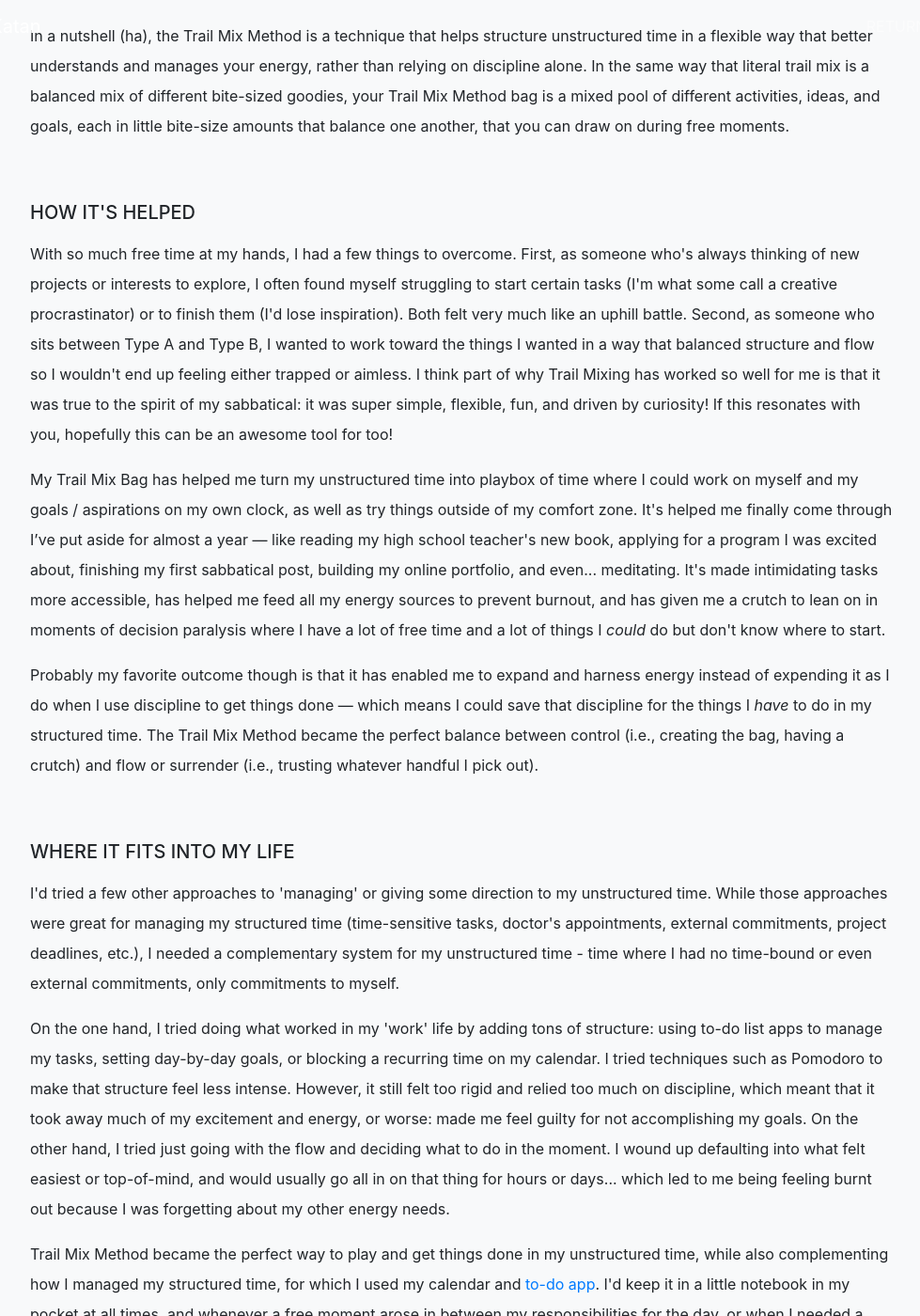
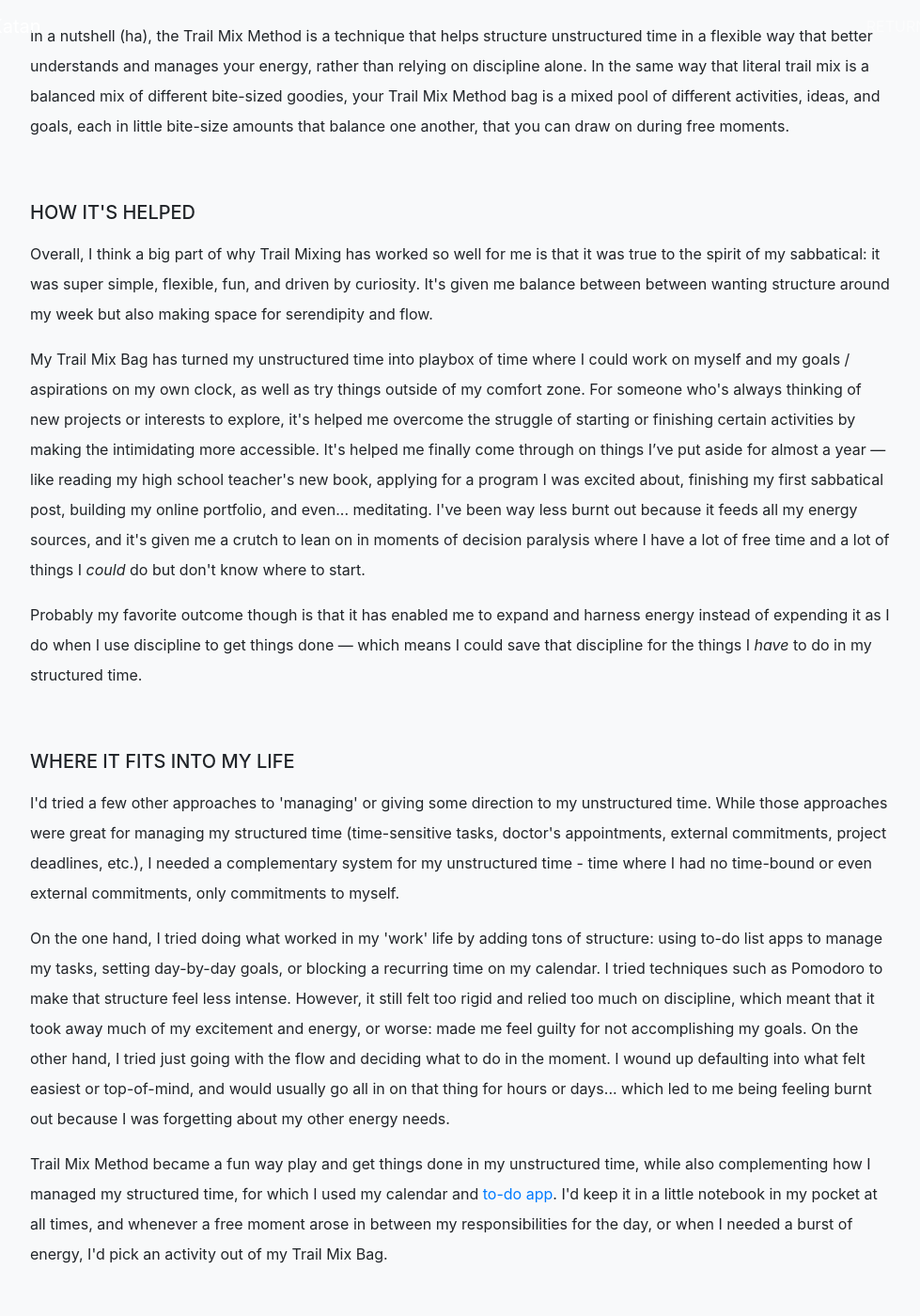
Before and after one commit to dalkat/dalkat.github.io, a Jekyll site: the page built from trailmix.md, in a window 1280 px wide and 1400 px high, scrolled down 1769 px. Shown: the whole window at 94% size, without its empty margins (148-1127 px from the left). Built offline with Jekyll 4.4.1, drawn with Linux system fonts in a browser that asks for light colours; nearby versions of some CDN libraries; some web fonts are replaced; library files that are not in the unit come from our copies; some of the changed text lies outside the part shown.

Commit message:
TMM 4.7.4

```diff
--- a/_layouts/trailmix.html
+++ b/_layouts/trailmix.html
@@ -42,7 +42,7 @@ layout: default-sub
 
 	        <p><h2><strong>The Trail Mix Method</strong></h2></p>
 	        <p><h2>Introduction</h2>
-	        <p>As a recovering type-A, I've long struggled with the balance between structure and flow, or control and <a href="https://amzn.to/2tEqj3V" target="_blank">surrender</a>, and this struggle was <i>completely</i> magnified when I quit my job last fall and embarked on my 'creative sabbatical'. With all this new unstructured time, I didn't feel great about how my time was being spent: I wanted to find a way to work on myself and my goals or aspirations on my own clock, but different things I tried either felt overly stifling or so free that I'd get decision paralysis. Sound familiar to anyone?</p>
+	        <p>As a recovering type-A, I've long struggled with the balance between structure and flow, or control and <a href="https://amzn.to/2tEqj3V" target="_blank">surrender</a>, and this struggle was <i>completely</i> magnified when I quit my job last fall and embarked on my 'creative sabbatical'. With all this new unstructured time, I didn't feel great about how my time was being spent: I wanted to find a way to work on myself and my many goals and aspirations on my own clock, but different things I tried either felt overly stifling or so free that I'd get decision paralysis. Sound familiar to anyone?</p>
             <p>It was after a trip to Patagonia that I tested a technique that has allowed me to make a playbox of my time; a time management and productivity tool that allowed me to draw on my energy rather than on discipline to get what I wanted to get done, done, and it's what I call now: the Trail Mix Method. </p>
             <p>Enduring the weight of a loaded 40L backpack, 40mph winds that knocked me off my feet, and long uphill trails in Patagonia, trail mix gave me energy during my weeklong trek far greater and longer-lasting than any of the energy bars or gels that I had brought with me. Packed with healthy fats, fiber, antioxidants, long-lasting calories, and proteins, the trail mix was the perfect balance of everything in it: just the right amount of sweet to savory and of raisins to M&Ms. It was the perfect balance of determining what was in the bag and then trusting that whatever I scooped up each time would be delicious and give me exactly what I needed.</p>
 
@@ -53,7 +53,7 @@ layout: default-sub
              </p>
             <p>&nbsp;</p>
 
-            <blockquote><h4 style="line-height: 1.6;color: #ff9900;"><b>Question:</b> Where in your life do you feel you have unstructured time? What have you enjoyed it, and what challenges have you found with how you spend it?</h4></blockquote>
+            <blockquote><h4 style="line-height: 1.6;color: #ff9900;">Where in your life do you feel you have unstructured time? What have you enjoyed it, and what challenges have you found with how you spend it?</h4></blockquote>
             <p>&nbsp;</p>
 
           </div>
@@ -77,13 +77,12 @@ layout: default-sub
             <p>&nbsp;</p>
 
             <p><h5>HOW IT'S HELPED</h5></p>
-            <p>With so much free time at my hands, I had a few things to overcome. First, as someone who's always thinking of new projects or interests to explore, I often found myself struggling to start certain tasks (I'm what some call a creative procrastinator) or to finish them (I'd lose inspiration). Both felt very much like an uphill battle. Second, as someone who sits between Type A and Type B, I wanted to work toward the things I wanted in a way that balanced structure and flow so I wouldn't end up feeling either trapped or aimless. I think part of why Trail Mixing has worked so well for me is that it was true to the spirit of my sabbatical: it was super simple, flexible, fun, and driven by curiosity! If this resonates with you, hopefully this can be an awesome tool for too!</p>
+			<p>Overall, I think a big part of why Trail Mixing has worked so well for me is that it was true to the spirit of my sabbatical: it was super simple, flexible, fun, and driven by curiosity. It's given me balance between between wanting structure around my week but also making space for serendipity and flow.</p>
+
+            <p>My Trail Mix Bag has turned my unstructured time into playbox of time where I could work on myself and my goals / aspirations on my own clock, as well as try things outside of my comfort zone. For someone who's always thinking of new projects or interests to explore, it's helped me overcome the struggle of starting or finishing certain activities by making the intimidating more accessible. It's helped me finally come through on things I&rsquo;ve put aside for almost a year &mdash; like reading my high school teacher's new book, applying for a program I was excited about, finishing my first sabbatical post, building my online portfolio, and even... meditating. I've been way less burnt out because it feeds all my energy sources, and it's given me a crutch to lean on in moments of decision paralysis where I have a lot of free time and a lot of things I <i>could</i> do but don't know where to start.
 
 
-            <p>My Trail Mix Bag has helped me turn my unstructured time into playbox of time where I could work on myself and my goals / aspirations on my own clock, as well as try things outside of my comfort zone. It's helped me finally come through I&rsquo;ve put aside for almost a year &mdash; like reading my high school teacher's new book, applying for a program I was excited about, finishing my first sabbatical post, building my online portfolio, and even... meditating. It's made intimidating tasks more accessible, has helped me feed all my energy sources to prevent burnout, and has given me a crutch to lean on in moments of decision paralysis where I have a lot of free time and a lot of things I <i>could</i> do but don't know where to start.
-
-
-			<p>Probably my favorite outcome though is that it has enabled me to expand and harness energy instead of expending it as I do when I use discipline to get things done &mdash; which means I could save that discipline for the things I <i>have</i> to do in my structured time. The Trail Mix Method became the perfect balance between control (i.e., creating the bag, having a crutch) and flow or surrender (i.e., trusting whatever handful I pick out).</p>
+			<p>Probably my favorite outcome though is that it has enabled me to expand and harness energy instead of expending it as I do when I use discipline to get things done &mdash; which means I could save that discipline for the things I <i>have</i> to do in my structured time. </p>
 
 
             <p>&nbsp;</p>
@@ -93,13 +92,13 @@ layout: default-sub
 
             <p>On the one hand, I tried doing what worked in my 'work' life by adding tons of structure: using to-do list apps to manage my tasks, setting day-by-day goals, or blocking a recurring time on my calendar. I tried techniques such as Pomodoro to make that structure feel less intense. However, it still felt too rigid and relied too much on discipline, which meant that it took away much of my excitement and energy, or worse: made me feel guilty for not accomplishing my goals. On the other hand, I tried just going with the flow and deciding what to do in the moment. I wound up defaulting into what felt easiest or top-of-mind, and would usually go all in on that thing for hours or days... which led to me being feeling burnt out because I was forgetting about my other energy needs.</p>
 
-            <p>Trail Mix Method became the perfect way to play and get things done in my unstructured time, while also complementing how I managed my structured time, for which I used my calendar and <a href="https://todoist.com/r/daliakatan_nciojm" target="_blank">to-do app</a>. I'd keep it in a little notebook in my pocket at all times, and whenever a free moment arose in between my responsibilities for the day, or when I needed a burst of energy, I'd pick an activity out of my Trail Mix Bag.
+            <p>Trail Mix Method became a fun way play and get things done in my unstructured time, while also complementing how I managed my structured time, for which I used my calendar and <a href="https://todoist.com/r/daliakatan_nciojm" target="_blank">to-do app</a>. I'd keep it in a little notebook in my pocket at all times, and whenever a free moment arose in between my responsibilities for the day, or when I needed a burst of energy, I'd pick an activity out of my Trail Mix Bag.
             </p>
 
 
             <p>&nbsp;</p>
 
-            <blockquote><h4 style="line-height: 1.6;color: #ff9900;"><b>Question:</b> What system help you manage time-sensitive tasks or external commitments? How might the Trail Mix Method complement that system for your unstructured time?</h4></blockquote>
+            <blockquote><h4 style="line-height: 1.6;color: #ff9900;">What system help you manage time-sensitive tasks or external commitments? How might the Trail Mix Method complement that system for your unstructured time?</h4></blockquote>
 
             <p> &nbsp;</p>
 
@@ -118,8 +117,8 @@ layout: default-sub
             <p><h2>Making Your Trail Mix Bag</strong></h2></p>
 
             <p><h5>OVERVIEW</h5></p>
-            <p>Like trail mix, your Trail Mix bag may have a broad mix of activities &mdash; perhaps ideas you want to pursue, skills you want to explore, or even inner personas you want to feel into. Also like a trail mix bag, you put it together once at the beginning of the week or a trip, and then accept whatever comes out of it.&nbsp; Each &lsquo;bite-size&rsquo; activity you draw will be the burst of energy you need to do the task.</p>
-            <p>Once a week, you set aside 1 hour to build your trail mix bag (upfront structure) by filling it with the activities, goals, or projects that you want to work on or manifest in your unstructured time that week. Then, in your free moments throughout the week, you'll reach into your &lsquo;bag&rsquo; and pick out an activity for that moment. Since this is a tool for unstructured time, it doesn't matter what you pick out, since the things you draw are things you want to do for yourself that can happen today, tomorrow, or end of the week.&nbsp;</p>
+            <p>Like literal trail mix, your Trail Mix bag may have a broad mix of activities &mdash; perhaps ideas you want to pursue, skills you want to explore, or even inner personas you want to feel into. Also like trail mix, you put it together once at the beginning of the week or a trip, and then accept whatever comes out of it.&nbsp; </p>
+            <p>Once a week, you set aside 1 hour to build your trail mix bag (upfront structure) by filling it with the activities, goals, or projects that you want to work on or manifest in your unstructured time that week. Then, in your free moments throughout the week, you'll reach into your &lsquo;bag&rsquo; and pick out an activity for that moment. Each &lsquo;bite-size&rsquo; activity you draw will be the burst of energy you need to do the task. Since this is a tool for unstructured time, it doesn't matter what you pick out, since the things you draw are things you want to do for yourself that can happen today, tomorrow, or end of the week.&nbsp;</p>
             <p><strong>&nbsp;</strong></p>
 
             <p><h5>CHARACTERISTICS OF YOUR TRAIL MIX BAG</h5></p>
@@ -135,7 +134,7 @@ layout: default-sub
             <p>&nbsp;</p>
 
             <p><h5>THE WEEKLY RITUAL OF CREATING YOUR TRAIL MIX BAG</h5></p>
-            <p>This is where the little bit of upfront structure and discipline comes in to help you surrender throughout the week. I schedule an hour chunk every Sunday night that I call &lsquo;Trail Mix Sunday&rsquo; where I create my bag for the week. Doesn&rsquo;t matter when you do this (morning, night, Sunday, Wednesday) but ideally whenever you feel your week starts so you can plan for the week. I don't usually need the full hour, but I use any extra time to knock off a few items from my list. For your first Trail Mix Sunday, you'll need the full time to set up your system and create your first bag.&nbsp;</p>
+            <p>This is where the little bit of upfront structure and discipline comes in to help you surrender throughout the week. I schedule an hour chunk every Sunday night that I call &lsquo;Trail Mix Sunday&rsquo; where I create my bag for the week. It doesn&rsquo;t matter when you do this but ideally whenever you feel your week starts so you can plan for the week. I don't usually need the full hour, but I use any extra time to knock off a few items from my list. For your first Trail Mix Sunday, you'll need the full time to set up your system and create your first bag.&nbsp;</p>
             <br>
 
             <p><strong>Your first time</strong></p>
@@ -167,7 +166,7 @@ layout: default-sub
   <p>&nbsp;</p>
 
 
-            <blockquote><h4 style="line-height: 1.6;color: #ff9900;"><b>Your challenge:</b> Schedule an hour this Sunday to Trail Mix your week. <a href="https://daliakatan.com/TMM" target="_blank">This worksheet</a> can help you create your first bag, and try Trail Mixing for four weeks. Reach out if you need help, and write back to let me know what worked well and what didn't!</h4></blockquote>
+            <blockquote><h4 style="line-height: 1.6;color: #ff9900;"><b>Your challenge:</b> Schedule an hour this Sunday to Trail Mix your week. <a href="https://daliakatan.com/TMM" target="_blank">This worksheet</a> can help you create your first bag, and try Trail Mixing for four weeks. Reach out if you need help, and write back to let me know how it felt!</h4></blockquote>
             <p>&nbsp;</p><br>
 
           </div>
@@ -192,7 +191,7 @@ layout: default-sub
             <p>On the flip-side, if the activity you draw raises some resistance, ask yourself: why? Is the task too daunting? Trying lowering the time allocation — you can do ANYTHING for just 5 minutes. Is the task still too daunting? Maybe your energy just isn’t there right now. Be true to the energy that you’re in. For example, if you’re in a creative mindset, maybe you’re better off doing one of your learning or creating tasks; similarly if you’re feeling very focused, you could pick one of your organizational or physical tasks. You can put the task back in the bag for a later time when the energy is there, and pick out another &mdash; just observe what tasks you’re repeatedly avoiding and ask yourself why. </p>
 
                 <p><strong>Tip on graduating your Trail Mix Bag from unstructured to structured</strong></p>
-            <p>One of my happiest outcomes of Trail Mix Method is that I found myself so successful in accomplishing certain activities that I ended up graduating some of them from my unstructured time into my scheduled routine. For example, I found that it was so easy for me to complete income-building activities, that I ended up adding one hour at the beginning of every day where I only focused on income-generating activities, thus creating more space in my bag for other goals. I think that's part of the beauty of the energy-based nature of this method: it's helping me build habits or eventual accountability!</p>
+            <p>One of my happiest outcomes of Trail Mix Method is that I was so successful in accomplishing certain activities that they'd end up graduating from my unstructured time into my scheduled routine. For example, it was so easy for me to complete income-building activities that I ended up adding one hour at the beginning of every day where I only focused on income-generating activities, thus creating more space in my bag for other goals. I think that's part of the beauty of the energy-based nature of this method: it's helping me build habits or eventual accountability!</p>
             <p>&nbsp;</p>
 
 
```
